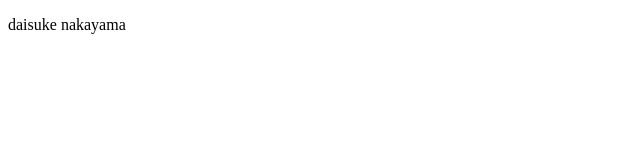
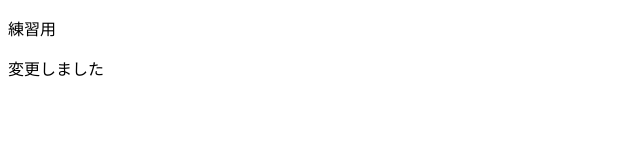
Before and after one commit to Dai-Nakayama/training-practice, a plain HTML site: page public/index.html in a window 1280 px wide. Shown: the whole page, without its empty margins (0-640 px from the left). Drawn offline with Linux system fonts and the light colour scheme.

Commit message:
eclipseからのsecond commit

```diff
--- a/public/index.html
+++ b/public/index.html
@@ -5,6 +5,7 @@
 <title>Git Practice</title>
 </head>
 <body>
-<p>daisuke nakayama</p>
+<p>練習用</p>
+<p>変更しました</p>
 </body>
 </html>
```
